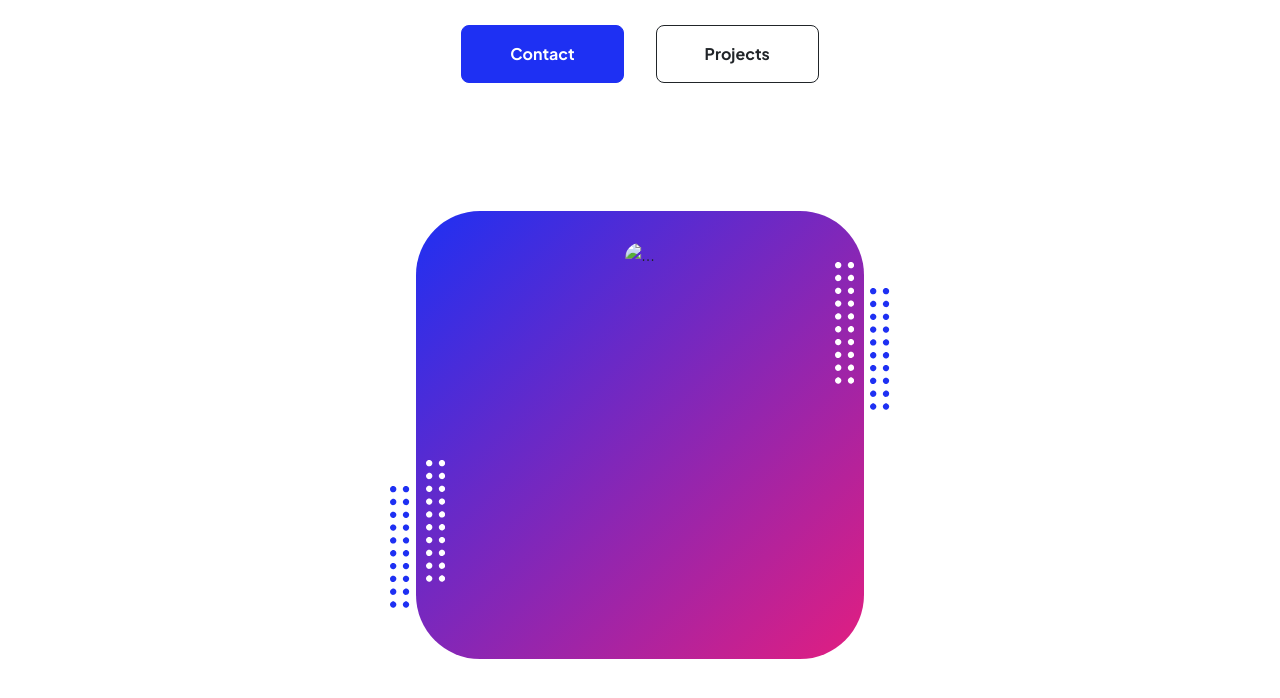
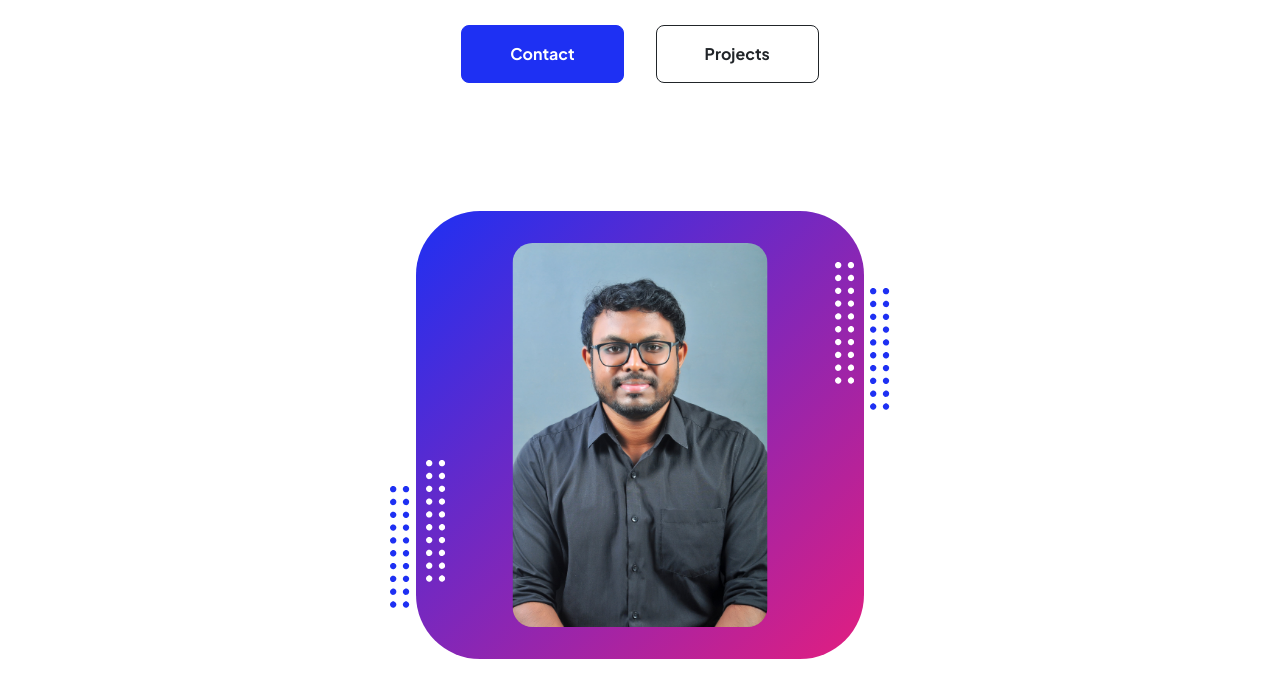
Before and after one commit to ashif1996/my-portfolio, a plain HTML site: page index.html in a window 1280 px wide. Shown: the part 310-1008 px from the top of the page. Drawn offline with nearby package versions, Linux system fonts and the light colour scheme.

Commit message:
add profile picture

```diff
--- a/index.html
+++ b/index.html
@@ -48,7 +48,7 @@
                         <div class="col-xxl-7 center-container">
                             <div class="d-flex justify-content-center mt-5 mt-xxl-0">
                                 <div class="profile bg-gradient-primary-to-secondary">
-                                    <img class="profile-img" src="assets/my_profile.jpg" alt="..." />
+                                    <img class="profile-img" src="assets/my_profile.jpeg" alt="..." />
                                     <div class="dots-1">
                                         <svg version="1.1" xmlns="http://www.w3.org/2000/svg" xmlns:xlink="http://www.w3.org/1999/xlink" x="0px" y="0px" viewBox="0 0 191.6 1215.4" style="enable-background: new 0 0 191.6 1215.4" xml:space="preserve">
                                             <g transform="translate(0.000000,1280.000000) scale(0.100000,-0.100000)">
```
Also changed, not shown: assets/my_profile.jpeg (added).
